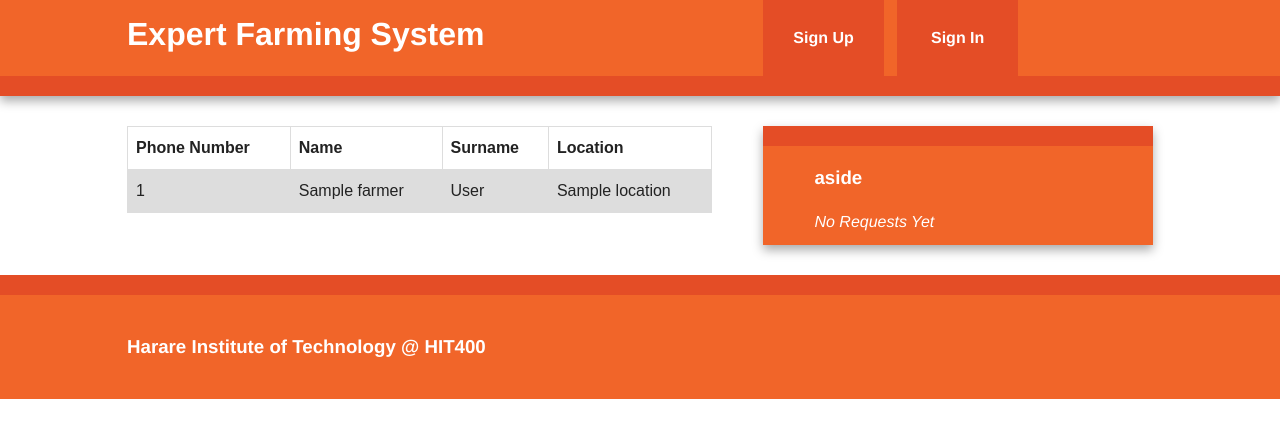
After one commit to Kayt/e-vet, a Flask app: template farmer/templates/farmers.html in a window 1280 px wide. The commit adds this page. Shown: the top 438 px of the page. Run offline with Flask 2, Linux system fonts and the light colour scheme; the template is opened without the code that fills it: most values are stand-ins (such as "Sample title", 1, 10 or a date in 2020); some libraries are stand-ins or nearby versions.

Commit message:
view farmers

```diff
--- a/farmer/templates/base.html
+++ b/farmer/templates/base.html
@@ -11,6 +11,25 @@
         <link rel="stylesheet" href="{{ url_for('static', filename='css/main.css')}}">
 
         <script src="{{ url_for('static', filename='js/vendor/modernizr-2.8.3-respond-1.4.2.min.js') }}"></script>
+
+        <style>
+            table {
+                font-family: arial, sans-serif;
+                border-collapse: collapse;
+                width: 100%;
+            }
+
+            td, th {
+                border: 1px solid #dddddd;
+                text-align: left;
+                padding: 8px;
+            }
+
+            tr:nth-child(even) {
+                background-color: #dddddd;
+            }
+        </style>
+
     </head>
     <body>
         <div class="header-container">
@@ -18,8 +37,8 @@
                 <a href="{{ url_for('index') }}"><h1 class="title">Expert Farming System</h1></a>
                 <nav>
                     <ul>
-                        <li><a href="{{ url_for('add')}}">Add Disease</a></li>
                         {% if current_user.is_authenticated %}
+                            <li><a href="{{ url_for('viewFarmers')}}">View Farmers</a></li>
                             <li><a href="#">Current Requests</a></li>
                             <li><a href="{{ url_for('logout') }}">Sign Out</a></li>
                         {% else %}
--- /dev/null
+++ b/farmer/templates/farmers.html
@@ -0,0 +1,26 @@
+{% extends "base.html" %}
+
+{% block title %}
+Registered Farmers
+{% endblock %}
+
+{% block content %}
+<article>
+    <table>
+        <tr>
+            <th>Phone Number </th>
+            <th>Name</th>
+            <th>Surname</th>
+            <th>Location</th>
+        </tr>
+        {% for farmer in farmers %}
+            <tr>
+                <td>{{ farmer.number }}</td>
+                <td>{{ farmer.name }}</td>
+                <td>{{ farmer.surname }}</td>
+                <td>{{ farmer.location }}</td>
+            </tr>
+        {% endfor %}
+    </table>
+</article>
+{% endblock %}
--- a/farmer/views.py
+++ b/farmer/views.py
@@ -128,3 +128,9 @@ def add():
         flash('Diesease added to database!')
         return redirect(url_for('index'))
     return render_template('addDiesease.html', form=form)
+
+@app.route('/farmers')
+@login_required
+def viewFarmers():
+    farmers = Farmer.query.all()
+    return render_template('farmers.html', farmers=farmers)
```
